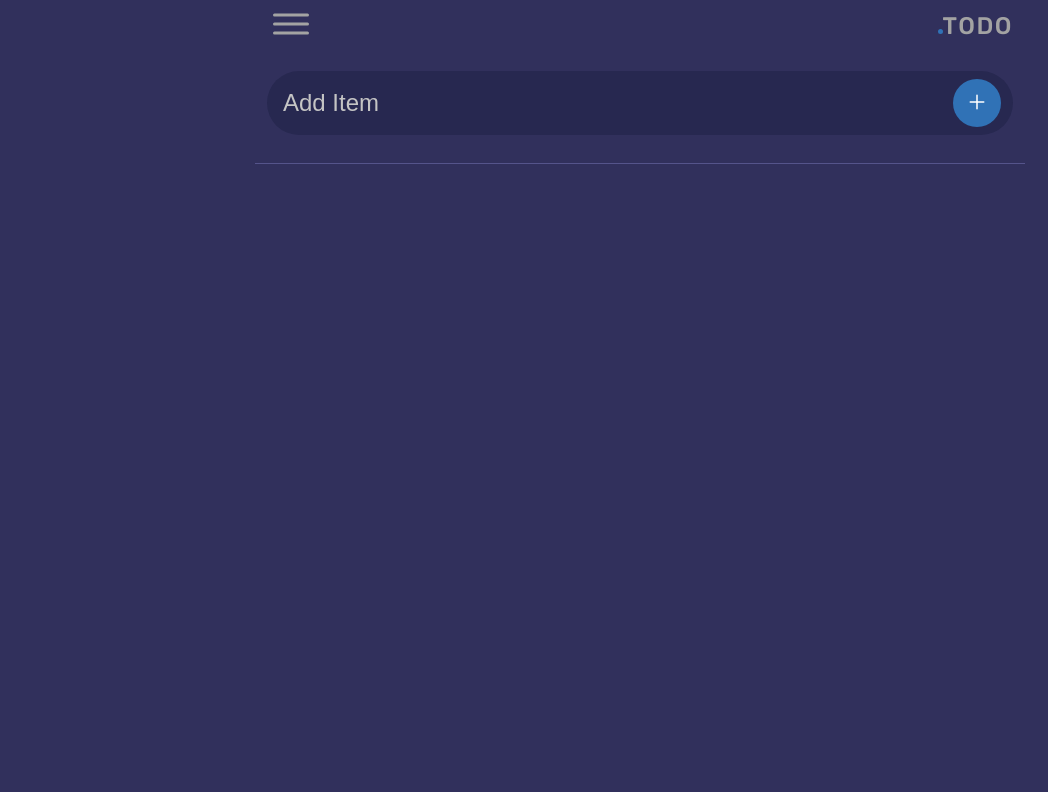
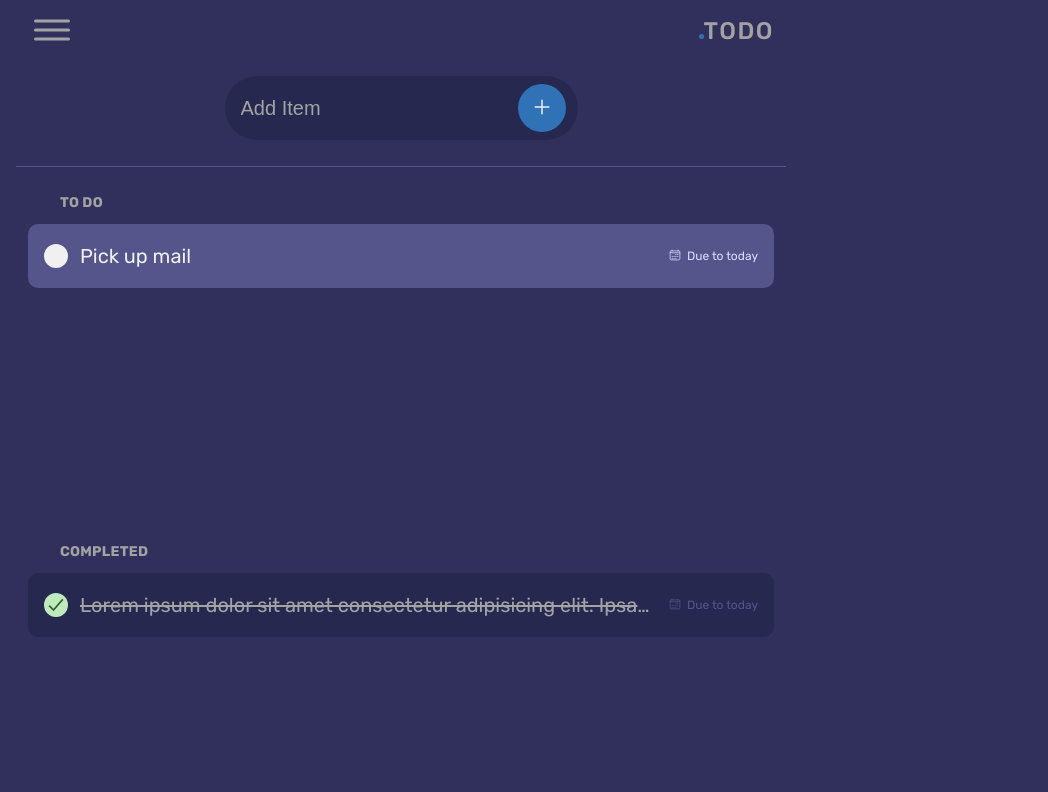
Before and after one commit to marcochavezco/todo-vanillajs, a plain HTML site: page index.html in a window 1280 px wide. Shown: the whole page, without its empty margins (0-1048 px from the left). Drawn offline with nearby package versions, Linux system fonts and the light colour scheme.

Commit message:
Dark mode basic design

```diff
--- a/index.html
+++ b/index.html
@@ -28,6 +28,7 @@
     <title>TODOListo &mdash; ¡Que no se te pase nada!</title>
   </head>
   <body>
+    <div class="app">
       <header class="header container">
         <button class="btn-mobile-nav">
           <ion-icon class="icon-mobile-nav" name="menu-outline"></ion-icon>
@@ -45,5 +46,54 @@
           </button>
         </form>
       </section>
+
+      <section class="todo-section container">
+        <h3 class="heading-tertiary">to do</h3>
+
+        <div class="todo__items">
+          <div class="todo__row">
+            <div class="todo__check"></div>
+            <div class="todo__text">Pick up mail</div>
+            <div class="todo__date">
+              <span
+                ><ion-icon
+                  class="todo__calendar-icon"
+                  name="calendar-outline"
+                ></ion-icon></span
+              >Due to today
+            </div>
+          </div>
+        </div>
+      </section>
+
+      <section class="completed-section container">
+        <h3 class="heading-tertiary">completed</h3>
+
+        <div class="todo__items">
+          <div class="todo__row todo__row--completed">
+            <div class="todo__check todo__check--complete">
+              <ion-icon
+                class="todo__check__icon"
+                name="checkmark-sharp"
+              ></ion-icon>
+            </div>
+            <div class="todo__text todo__text--completed">
+              Lorem ipsum dolor sit amet consectetur adipisicing elit. Ipsam,
+              eligendi ipsa optio quia perspiciatis autem ad neque saepe ullam,
+              fugit perferendis vitae alias culpa id at harum magni explicabo
+              voluptate!
+            </div>
+            <div class="todo__date todo__date--completed">
+              <span
+                ><ion-icon
+                  class="todo__calendar-icon"
+                  name="calendar-outline"
+                ></ion-icon></span
+              >Due to today
+            </div>
+          </div>
+        </div>
+      </section>
+    </div>
   </body>
 </html>
--- a/style.css
+++ b/style.css
@@ -4,6 +4,13 @@
 
 - Font sizes (px)
 10 / 12 / 14 / 16 / 18 / 20 / 24 / 30 / 36 / 44 / 52 / 62 / 74 / 86 / 98
+
+Mini - 1.2rem
+Small - font-size: 1.4rem;
+Medium - font-size: 2rem;
+Big - font-size: 2.4rem;
+
+
 
 - Font weights
 400
@@ -30,14 +37,21 @@ Large: 1.8
 #489edb
 #3887d0
 
-#31305c
-#b1b1b1
-#a3a3a3
-#c4c4c4
+background - #31305c
+add item form - #272850
+focus / border separation - #55548b
+white - #f0f0f0
+gray - #a3a3a3 - #c4c4c4
 
 --- 05 SHADOWS
 
+box-shadow: inset 0 0 0 3px #55548b;
+
 --- 06 BORDER-RADIUS
+
+round - border-radius: 50%;
+round - border-radius: 999px;
+squared - border-radius: 10px;
 
 --- 07 WHITESPACE
 
@@ -63,6 +77,13 @@ body {
   background-color: #31305c;
 }
 
+.app {
+  height: 100vh;
+  padding-top: 1.2rem;
+  padding-bottom: 1.2rem;
+  overflow: hidden;
+}
+
 /* HEADER */
 
 .header {
@@ -71,6 +92,7 @@ body {
   align-items: center;
 
   padding: 0 1.2rem;
+  height: 5%;
 }
 
 .btn-mobile-nav {
@@ -107,6 +129,11 @@ body {
   padding: 0.8rem 0 1.6rem 0;
   margin: 0 auto;
   border-bottom: 1px solid #55548b;
+  display: block;
+  height: 15%;
+  display: flex;
+  align-items: center;
+  justify-content: center;
 }
 
 .add-item__form {
@@ -114,7 +141,6 @@ body {
   justify-content: space-between;
   align-items: center;
 
-  margin: 1.2rem;
   height: 6.4rem;
   background-color: #272850;
   border-radius: 999px;
@@ -125,7 +151,7 @@ body {
 .add-item__form:focus-within {
   outline: none;
   box-shadow: inset 0 0 0 3px #55548b;
-  border-radius: 9999px;
+  border-radius: 999px;
 }
 
 .add-item__input {
@@ -135,13 +161,13 @@ body {
   background: none;
   padding-left: 1.6rem;
 
-  font-size: 2.4rem;
+  font-size: 2rem;
   font-weight: 400;
-  color: #c4c4c4;
+  color: #f0f0f0;
 }
 
 .add-item__input::placeholder {
-  color: #c4c4c4;
+  color: #a3a3a3;
 }
 
 .add-item__form *:focus {
@@ -167,11 +193,116 @@ body {
   width: 2.4rem;
   height: 2.4rem;
 
-  color: #fff;
+  color: #f0f0f0;
+}
+
+/* TODO  */
+
+.todo-section {
+  height: 45%;
+  overflow: hidden;
+}
+
+.completed-section {
+  height: 35%;
+  overflow: hidden;
+}
+
+.todo__items {
+  display: flex;
+  flex-direction: column;
+  align-items: center;
+  gap: 1.2rem;
+  width: 100%;
+  height: 90%;
+
+  overflow-y: scroll;
+}
+
+.todo__row {
+  display: flex;
+  align-items: center;
+  justify-content: space-between;
+  gap: 1.2rem;
+
+  padding: 1.6rem;
+
+  background-color: #55548b;
+  border-radius: 10px;
+  width: 100%;
+  height: 6.4rem;
+
+  white-space: nowrap;
+}
+
+.todo__row--completed {
+  background-color: #272850;
+}
+
+.todo__check {
+  min-width: 2.4rem;
+  min-height: 2.4rem;
+  background-color: #f0f0f0;
+  border-radius: 50%;
+
+  display: flex;
+  align-items: center;
+  justify-content: center;
+}
+
+.todo__check--complete {
+  background-color: #beebbc;
+}
+
+.todo__check__icon {
+  min-width: 2rem;
+  min-height: 2rem;
+  color: #355e34;
+}
+
+.todo__text {
+  font-size: 2rem;
+  line-height: 1.2;
+  color: #f0f0f0;
+  text-align: justify;
+
+  flex-grow: 1;
+  overflow: hidden;
+  text-overflow: ellipsis;
+}
+
+.todo__text--completed {
+  text-decoration: line-through;
+  color: #a3a3a3;
+}
+
+.todo__date {
+  display: flex;
+  align-items: center;
+  gap: 0.6rem;
+  font-weight: 400;
+  font-size: 1.2rem;
+  color: #d9e0ff;
+}
+
+.todo__date--completed {
+  color: #55548b;
 }
 /************************/
 
 .container {
   max-width: 77rem;
-  margin: 0 auto;
+  margin: 0 1.6rem;
+  padding: 1.6rem 1.2rem;
 }
+
+.heading-tertiary {
+  font-weight: 700;
+  color: #a3a3a3;
+  letter-spacing: 0.25px;
+  font-size: 1.4rem;
+  line-height: 1.2;
+  margin: 1.2rem 0 1.2rem 3.2rem;
+  text-transform: uppercase;
+  align-self: flex-start;
+}
```
Lines whose indentation alone changed are shown as unchanged.
